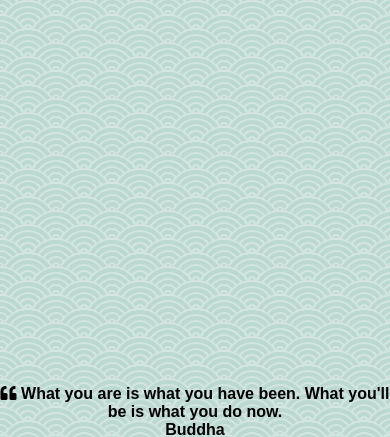
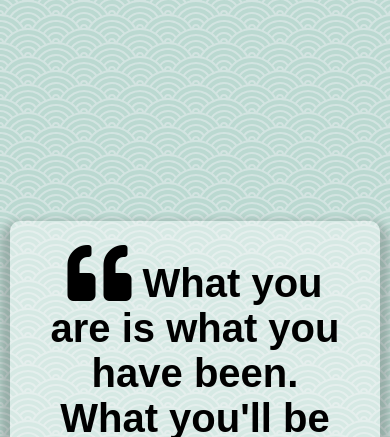
Before and after one commit to Sanjula8/quote-generator, a website: page index.html in a window 390 px wide. Shown: the top 437 px of the page. Drawn offline with Linux system fonts and the light colour scheme.

Commit message:
added sizing and responsiveness to quote

```diff
--- a/index.html
+++ b/index.html
@@ -9,7 +9,7 @@
 			rel="stylesheet"
 			href="https://cdnjs.cloudflare.com/ajax/libs/font-awesome/5.10.2/css/all.min.css"
 		/>
-		<link rel="stylesheet" href="style.css" />
+		<link rel="stylesheet" href="./css/style.css" />
 	</head>
 	<body>
 		<div class="div quote-container" id="quote-container">
--- a/style.css
+++ b/scss/style.scss
@@ -1,8 +1,13 @@
 @import url("https://fonts.googleapis.com/css2?family=Montserrat:wght@300&display=swap");
+
+$primary-font: Montseratt, sans-serif;
+// $primary-color:
 
 html {
 	box-sizing: border-box;
 }
+
+// Body
 
 body {
 	margin: 0;
@@ -17,3 +22,44 @@ body {
 	align-items: center;
 	justify-content: center;
 }
+
+// Quotes
+
+.quote-container {
+	width: auto;
+	max-width: 900px;
+	padding: 20px 30px;
+	border-radius: 10px;
+	background-color: rgba(255, 255, 255, 0.4);
+	box-shadow: 0 10px 10px 10px rgba(0, 0, 0, 0.2);
+}
+
+.quote-text {
+	font-size: 2.75rem;
+}
+
+.long-quote {
+	font-size: 2rem;
+}
+
+.fa-quote-left {
+	font-size: 4rem;
+}
+
+.quote-author {
+	margin-top: 15px;
+	font-size: 2rem;
+	font-weight: 400;
+	font-style: italic;
+}
+
+// Media Query: Tablet or Smaller
+
+@media screen and (max-width: 1000px) {
+	.quote-container {
+		margin: auto 10px;
+	}
+	.quote-text {
+		font-size: 2.5rem;
+	}
+}
```
Also changed, not shown: package.json (added, +23 -0 lines), css/style.css (added), 2 other files.
